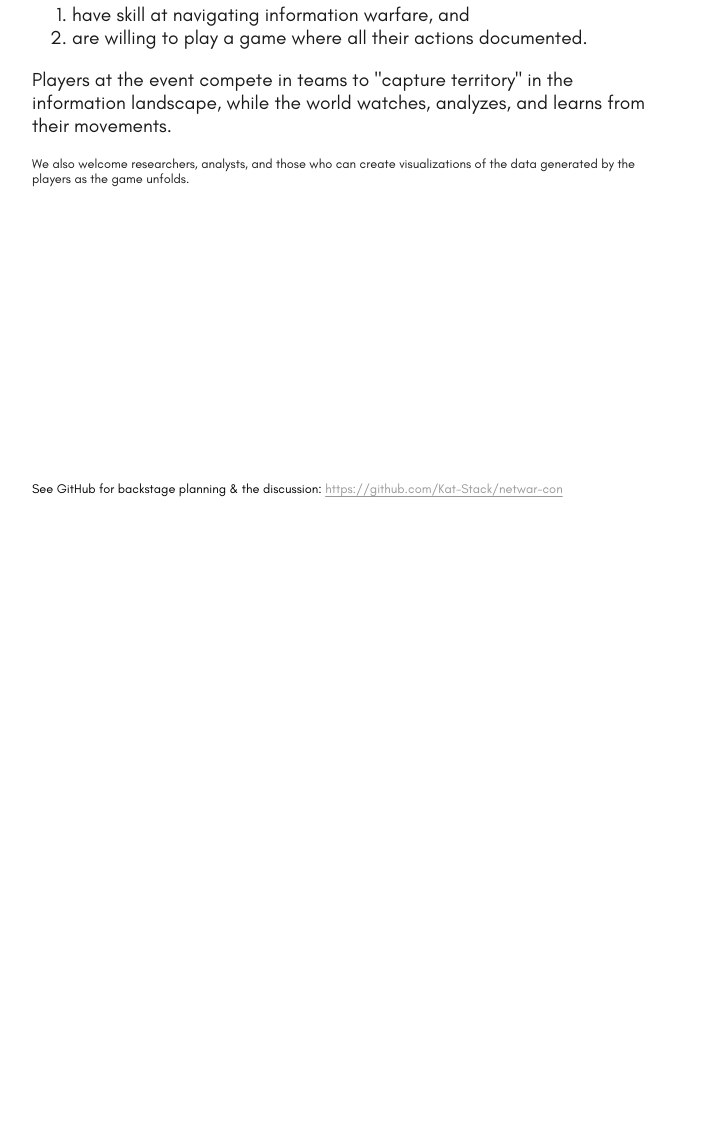
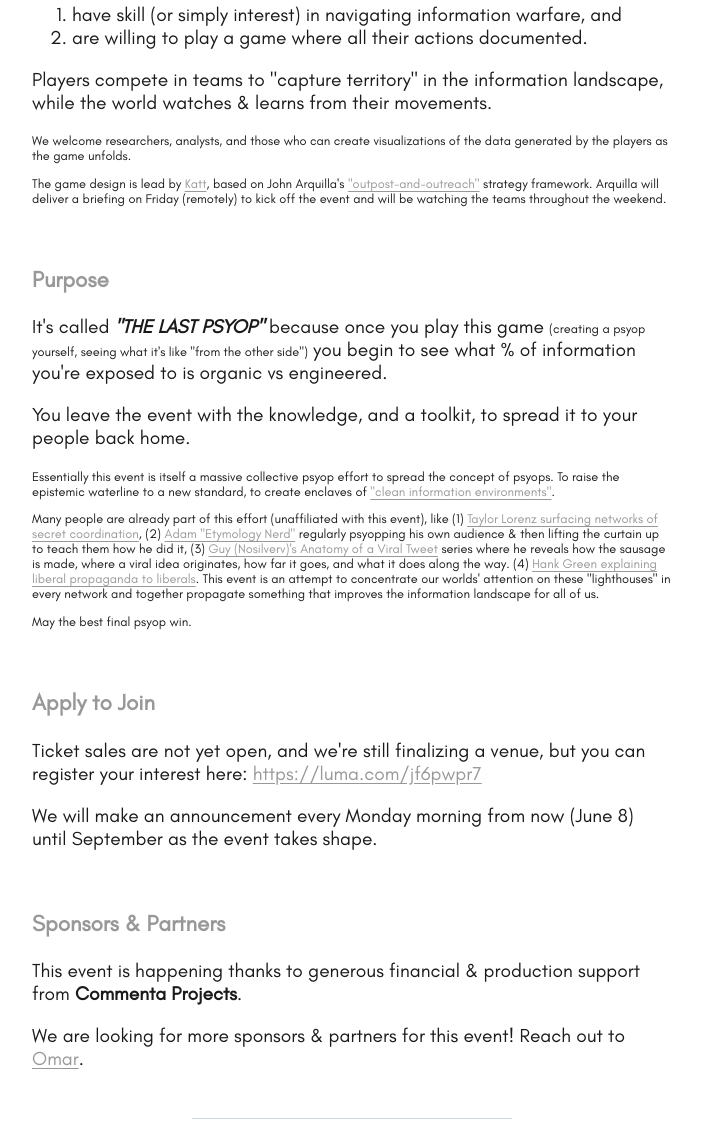
Before and after one commit to Kat-Stack/netwar-con, a plain HTML site: page index.html in a window 1280 px wide. Shown: the part 169-1291 px from the top of the page, without its empty margins (288-989 px from the left). Before the commit the page ends 800 px from the top, so only its background shows below. Drawn offline with Linux system fonts and the light colour scheme.

Commit message:
deploy: 8200b421a7bc281b8469825b54809a477362dca5

```diff
--- a/index.html
+++ b/index.html
@@ -26,30 +26,88 @@
         padding: 0 1rem;
       }
 
+      h3 {
+        margin-top: 60px;
+      }
+
     </style>
 
     <main>
       <p>
-        <b><i>The Last Psyop</i></b> is an in-person, weekend long event in Austin TX - Friday September 4th, @ 5pm -> Sunday September 7th, 6pm.
+        <b><i>The Last Psyop</i></b> is an in-person, weekend long event in Austin TX - Friday September 4th, @ 5pm -> Sunday September 6th, 6pm.
       </p>
 
       <p>
         We're inviting folks who:
         <ol>
           <li>
-            have skill at navigating information warfare, and
+            have skill (or simply interest) in navigating information warfare, and
           </li>
           <li>
             are willing to play a game where all their actions documented.
           </li>
         </ol>
 
-        Players at the event compete in teams to "capture territory" in the information landscape, while the world watches, analyzes, and learns from their movements.
+        Players compete in teams to "capture territory" in the information landscape, while the world watches & learns from their movements.
       </p>
 
-      <p style="font-size:0.8rem">
-        We also welcome researchers, analysts, and those who can create visualizations of the data generated by the players as the game unfolds.
+      <p class="small">
+        We welcome researchers, analysts, and those who can create visualizations of the data generated by the players as the game unfolds.
       </p>
+
+      <p class="small">
+        The game design is lead by <a href="https://www.youtube.com/@kat_the_vat/videos">Katt</a>, based on John Arquilla's <a href="https://foreignpolicy.com/2013/05/06/the-case-for-slow-war/">"outpost-and-outreach"</a> strategy framework. Arquilla will deliver a briefing on Friday (remotely) to kick off the event and will be watching the teams throughout the weekend.
+      </p>
+
+      <h3>
+        Purpose
+      </h3>
+
+      <p>
+        It's called <b><i>"THE LAST PSYOP"</i></b> because once you play this game <span class="small">(creating a psyop yourself, seeing what it's like "from the other side")</span> you begin to see what % of information you're exposed to is organic vs engineered.
+      </p>
+
+      <p>
+        You leave the event with the knowledge, and a toolkit, to spread it to your people back home.
+      </p>
+
+      <p class="small">
+        Essentially this event is itself a massive collective psyop effort to spread the concept of psyops. To raise the epistemic waterline to a new standard, to create enclaves of <a href="https://omarshehata.substack.com/p/what-is-the-ideal-information-environment?open=false#%C2%A7what-does-the-ideal-information-environment-look-like" target="_blank">"clean information environments"</a>.
+      </p>
+
+      <p class="small">
+        Many people are already part of this effort (unaffiliated with this event), like (1) <a href="https://x.com/TaylorLorenz/status/2062203762442481874">Taylor Lorenz surfacing networks of secret coordination</a>, (2) <a href="https://www.etymologynerd.com/">Adam "Etymology Nerd"</a> regularly psyopping his own audience & then lifting the curtain up to teach them how he did it, (3) <a href="https://rivalvoices.substack.com/p/anatomy-of-a-viral-tweet-2">Guy (Nosilverv)'s Anatomy of a Viral Tweet</a> series where he reveals how the sausage is made, where a viral idea originates, how far it goes, and what it does along the way. (4) <a href="https://defenderofthebasic.substack.com/p/how-hank-green-is-contributing-to">Hank Green explaining liberal propaganda to liberals</a>. This event is an attempt to concentrate our worlds' attention on these "lighthouses" in every network and together propagate something that improves the information landscape for all of us.
+      </p>
+
+      <p class="small">
+        May the best final psyop win.
+      </p>
+
+      <h3>
+        Apply to Join
+      </h3>
+
+      <p>
+        Ticket sales are not yet open, and we're still finalizing a venue, but you can register your interest here: <a href="https://luma.com/jf6pwpr7">https://luma.com/jf6pwpr7</a>
+      </p>
+
+      <p>
+        We will make an announcement every Monday morning from now (June 8) until September as the event takes shape.
+      </p>
+
+      <h3>
+        Sponsors & Partners
+      </h3>
+
+      <p>
+        This event is happening thanks to generous financial & production support from <b>Commenta Projects</b>.
+      </p>
+
+      <p>
+        We are looking for more sponsors & partners for this event! Reach out to <a href="https://omarshehata.me/">Omar</a>.
+      </p>
+
+      <hr/>
 
       <!-- <p>
         <a href="https://en.wikipedia.org/wiki/John_Arquilla">John Arquilla</a> will (remotely) kick off the event Friday night with a special briefing to all players defining the game's objectives & guard rails.
@@ -113,8 +171,12 @@ Some kind of roadmap / timeline?
 
     <div id="footer">
       <p class="small">
-          See GitHub for backstage planning & the discussion: <a href="https://github.com/Kat-Stack/netwar-con">https://github.com/Kat-Stack/netwar-con</a>
-        </p>
+        See GitHub for backstage planning & the discussion: <a href="https://github.com/Kat-Stack/netwar-con" target="_blank">https://github.com/Kat-Stack/netwar-con</a>
+      </p>
+
+      <br/>
+
+
     </div>
 
   </body>
```
